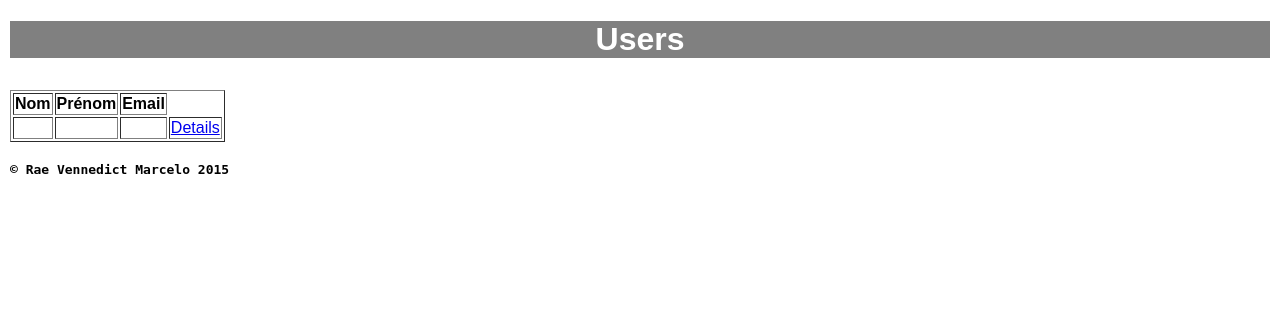
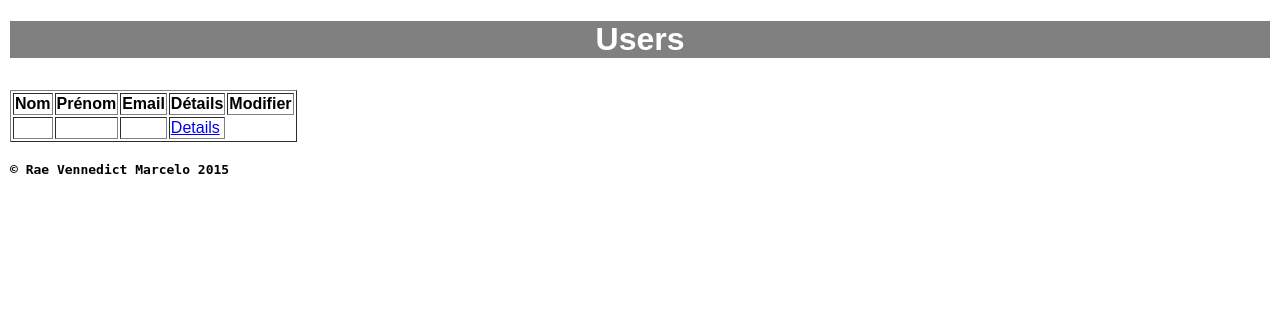
Before and after one commit to RVMarcelo/m151admin_rvm, a PHP site: page /users.php in a window 1280 px wide. Shown: the top 318 px of the page. Run offline with PHP 8.4, Linux system fonts and the light colour scheme; tables that the repository leaves empty or names only in its code hold one stand-in row (values such as "Sample post"); data that the repository does not hold is empty.

Commit message:
Create new php file for user functions
Start making link for user details

```diff
--- a/Exercice1Revisions_Marcelo/public_html/users.php
+++ b/Exercice1Revisions_Marcelo/public_html/users.php
@@ -18,6 +18,8 @@ require './UserFunctions.php';
                     <th>Nom</th>
                     <th>Prénom</th>
                     <th>Email</th>
+                    <th>Détails</th>
+                    <th>Modifier</th>
                 </tr>
                 <?php ShowUser();?>
             </table>
```
